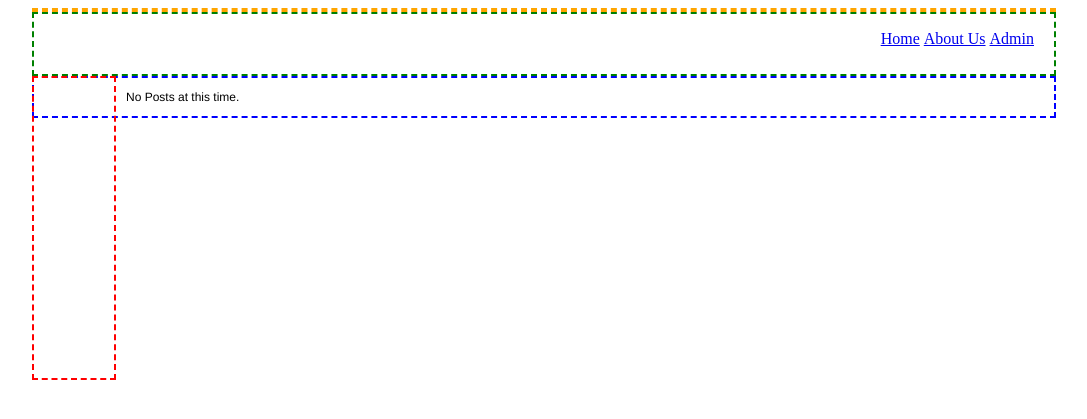
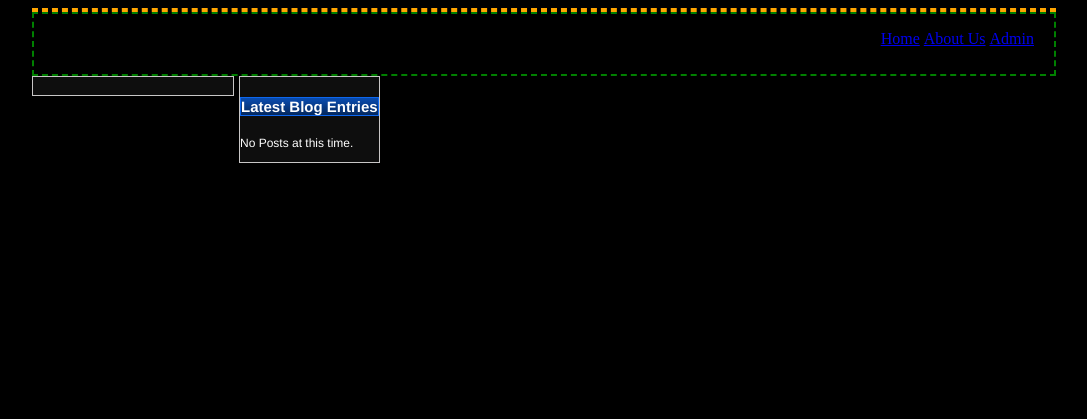
Before and after one commit to r3dshirt/blacksword, a Django app: template templates/home/index.html in a window 1280 px wide. Shown: the top 419 px of the page, without its empty margins (96-1183 px from the left). Run offline with Django 3.2, Linux system fonts and the light colour scheme; the template is opened without the code that fills it, so the values that code supplies are empty.

Commit message:
css style adjustments.

```diff
--- a/site_media/css/common.css
+++ b/site_media/css/common.css
@@ -1,32 +1,51 @@
 h1
 {
     font: 35px helvetica;
+    color: white;
 }
 
 h2
 {
-    font: 25px helvetica;
-    /*color: white;*/
+    color: white;
+    font: helvetica;
+    font-size: 20px;
+}
+
+h3
+{
+    color: #ffcf0e;
+    font: helvetica;
+    font-size: 17px;
+}
+
+h4
+{
+    color: white;
+    font: 15px helvetica;
+    font-weight: bolder;
+
+    background-image: url('/site_media/images/layout/h4-background.png');
+    border-style: solid;
+    border-color: #0d67ef;
+    border-width: 1px;
+    text-align: center;
 }
 
 p
 {
     font: 12px helvetica;
-    /*color: white;*/
+    color: white;
 }
 
 body
 {
-    /*background-color: black;*/
+    background-color: black;
 }
 
 #wrapper
 {
     margin: 0 auto;
     width: 1024px;
-    /*background-image: url('/site_media/images/layout/background.jpg'); */
-    background-repeat: no-repeat;
-    background-position: right top;
 }
 
 #header
@@ -58,20 +77,28 @@ body
 
 #sidebar
 {
-    border-style: dashed;
-    border-color: red;
-    border-width: 2px;
+    float: left;
+    width: 200px;
+    background-color: #0e0e0e;
+    margin-right: 5px;
+    border-style: solid;
+    border-color: #c8c6c6;
+    border-width: 1px;
+}
+
+#sidebar .upcoming-event
+{
+    margin-left: 10px;
     margin-right: 10px;
-    float: left;
-    height: 300px;
-    width: 80px;
 }
 
 #content
 {
-    border-style: dashed;
-    border-color: blue;
-    border-width: 2px;
+    float: left;
+    background-color: #0e0e0e;
+    border-style: solid;
+    border-color: #c8c6c6;
+    border-width: 1px;
 }
 
 #content h1
@@ -79,8 +106,13 @@ body
     margin-left: 10px;
 }
 
-#content fieldset
+#content .blog-entry
 {
     margin-left: 10px;
-    margin-bottom: 5px;
+    margin-right: 10px;
 }
+
+#content hr
+{
+    color: #c8c6c6
+}
--- a/templates/home/index.html
+++ b/templates/home/index.html
@@ -2,14 +2,15 @@
 
 {% block content %}
 
+<h4>Latest Blog Entries</h4>
+
 {% if recent_blog_list %}
     {% for blog in recent_blog_list %}
-        <fieldset>
-        <h2>{{ blog.title }}</h2>
-        <p>
-        {{ blog.body }}
-        </p>
-        </fieldset>
+        <div class="blog-entry">
+        <h3>{{ blog.title }}</h3>
+        <p>{{ blog.body }}</p>
+        <hr />
+        </div>
     {% endfor %}
 {% else %}
     <p>No Posts at this time.</p>
--- a/templates/layout/common.html
+++ b/templates/layout/common.html
@@ -24,13 +24,18 @@
 
 {% block sidebar %}
 {% if recent_event_list %}
-    <h2>Events</h2>
+    <h4>Upcoming Events</h4>
     {% for event in recent_event_list %}
+        <div class="upcoming-event">
         <p>
         <strong>{{ event.title }}</strong><br />
         {{ event.date|date:"D d N Y" }}
         </p>
         <hr />
+        </div>
     {% endfor %}
 {% endif %}
+
+<br style="clear: right;" />
+
 {% endblock %}
```
Also changed, not shown: site_media/images/layout/h4-background.png (added).
